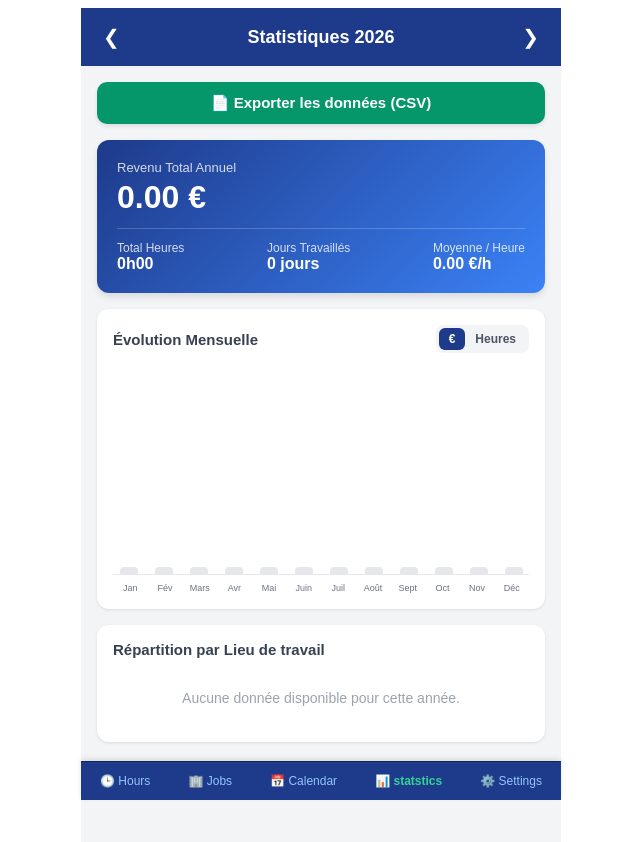
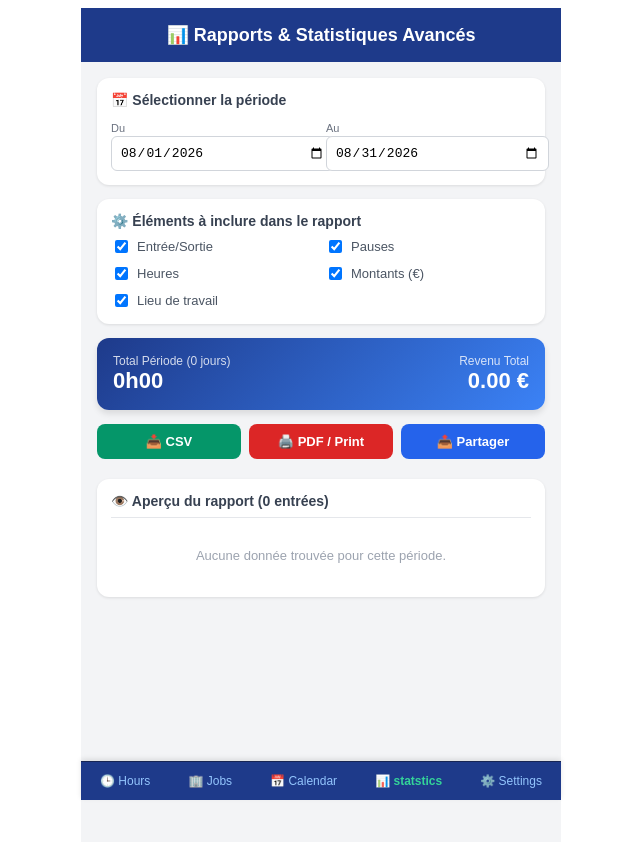
Before and after one commit to NminaN85/Monshift, a Next.js app: page /stats in a window 1280 px wide. Shown: the top 842 px of the page, without its empty margins (319-959 px from the left). Built offline with nearby package versions, Linux system fonts and the light colour scheme.

Commit message:
Implement report filtering options
Added filtering options for report generation including date range and data inclusion settings.

```diff
--- a/src/app/stats/page.tsx
+++ b/src/app/stats/page.tsx
@@ -19,61 +19,19 @@ interface DayRecord {
 }
 interface Job { id: string; name: string; rate: number; color: string; }
 
-const monthsData: Record<string, string[]> = {
-  fr: ["Jan", "Fév", "Mars", "Avr", "Mai", "Juin", "Juil", "Août", "Sept", "Oct", "Nov", "Déc"],
-  en: ["Jan", "Feb", "Mar", "Apr", "May", "Jun", "Jul", "Aug", "Sep", "Oct", "Nov", "Dec"],
-  ar: ["يناير", "فبراير", "مارس", "أبريل", "مايو", "يونيو", "يوليو", "أغسطس", "سبتمبر", "أكتوبر", "نوفمبر", "ديسمبر"]
-};
-
-const texts: Record<string, any> = {
-  fr: {
-    statsTitle: "Statistiques",
-    totalYear: "Revenu Total Annuel",
-    totalHours: "Total Heures",
-    workedDays: "Jours Travaillés",
-    avgRate: "Moyenne / Heure",
-    monthlyEvolution: "Évolution Mensuelle",
-    jobBreakdown: "Répartition par Lieu de travail",
-    noData: "Aucune donnée disponible pour cette année.",
-    hoursLabel: "Heures",
-    daysUnit: "jours",
-    exportBtn: "📄 Exporter les données (CSV)"
-  },
-  en: {
-    statsTitle: "Statistics",
-    totalYear: "Total Annual Revenue",
-    totalHours: "Total Hours",
-    workedDays: "Worked Days",
-    avgRate: "Average / Hour",
-    monthlyEvolution: "Monthly Evolution",
-    jobBreakdown: "Job Breakdown",
-    noData: "No data available for this year.",
-    hoursLabel: "Hours",
-    daysUnit: "days",
-    exportBtn: "📄 Export Data (CSV)"
-  },
-  ar: {
-    statsTitle: "الإحصائيات",
-    totalYear: "إجمالي الدخل السنوي",
-    totalHours: "إجمالي الساعات",
-    workedDays: "الأيام المكتملة",
-    avgRate: "المتوسط / الساعة",
-    monthlyEvolution: "التطور الشهري",
-    jobBreakdown: "التوزيع حسب أماكن العمل",
-    noData: "لا توجد بيانات متاحة لهذا العام.",
-    hoursLabel: "ساعات",
-    daysUnit: "أيام",
-    exportBtn: "📄 تصدير البيانات (CSV)"
-  }
-};
-
 export default function StatsPage() {
   const [lang, setLang] = useState("fr");
-  const [currentYear, setCurrentYear] = useState(2026);
   const [history, setHistory] = useState<Record<string, DayRecord>>({});
   const [jobs, setJobs] = useState<Job[]>([]);
-  const [chartType, setChartType] = useState<"amount" | "hours">("amount");
-  const [activeTooltip, setActiveTooltip] = useState<number | null>(null);
+
+  // خيارات فلترة التقرير
+  const [startDate, setStartDate] = useState("");
+  const [endDate, setEndDate] = useState("");
+  const [includeTime, setIncludeTime] = useState(true);
+  const [includeBreaks, setIncludeBreaks] = useState(true);
+  const [includeMoney, setIncludeMoney] = useState(true);
+  const [includeHours, setIncludeHours] = useState(true);
+  const [includeJob, setIncludeJob] = useState(true);
 
   useEffect(() => {
     const savedLang = localStorage.getItem("monshift_lang");
@@ -84,10 +42,14 @@ export default function StatsPage() {
 
     const savedJobs = localStorage.getItem("monshift_jobs");
     if (savedJobs) setJobs(JSON.parse(savedJobs));
+
+    // افتراضياً نحدد الشهر الحالي
+    const now = new Date();
+    const firstDay = new Date(now.getFullYear(), now.getMonth(), 1).toISOString().split("T")[0];
+    const lastDay = new Date(now.getFullYear(), now.getMonth() + 1, 0).toISOString().split("T")[0];
+    setStartDate(firstDay);
+    setEndDate(lastDay);
   }, []);
-
-  const t = texts[lang] || texts["fr"];
-  const monthsShort = monthsData[lang] || monthsData["fr"];
 
   const timeToMins = (timeStr: string) => {
     if (!timeStr) return 0;
@@ -133,221 +95,212 @@ export default function StatsPage() {
     return { netMins, amount, job };
   };
 
-  const getMonthlyData = () => {
-    const months = Array(12).fill(0).map(() => ({ mins: 0, amount: 0 }));
-
-    Object.values(history).forEach(day => {
-      const d = new Date(day.date);
-      if (d.getFullYear() === currentYear) {
-        const mIndex = d.getMonth();
-        const metrics = calculateDayMetrics(day);
-        months[mIndex].mins += metrics.netMins;
-        months[mIndex].amount += metrics.amount;
-      }
-    });
-
-    return months;
+  // فلترة السجلات حسب المدة المحددة
+  const getFilteredRecords = () => {
+    return Object.values(history).filter(day => {
+      if (!startDate || !endDate) return true;
+      return day.date >= startDate && day.date <= endDate;
+    }).sort((a, b) => a.date.localeCompare(b.date));
   };
 
-  const monthlyData = getMonthlyData();
-  const maxVal = Math.max(...monthlyData.map(m => chartType === "amount" ? m.amount : m.mins / 60), 10);
+  const filteredRecords = getFilteredRecords();
 
-  const getYearStats = () => {
+  // حساب إجمالي النتائج للفلترة الحالية
+  const getTotalMetrics = () => {
     let totalMins = 0;
     let totalAmount = 0;
-    let totalDays = 0;
-    const jobBreakdown: Record<string, { name: string; color: string; mins: number; amount: number }> = {};
-
-    Object.values(history).forEach(day => {
-      const d = new Date(day.date);
-      if (d.getFullYear() === currentYear) {
-        const metrics = calculateDayMetrics(day);
-        totalMins += metrics.netMins;
-        totalAmount += metrics.amount;
-        totalDays++;
-
-        const jobId = day.jobId || metrics.job?.id || "default";
-        const jobName = metrics.job?.name || "Job";
-        const jobColor = metrics.job?.color || "#3b82f6";
-
-        if (!jobBreakdown[jobId]) {
-          jobBreakdown[jobId] = { name: jobName, color: jobColor, mins: 0, amount: 0 };
-        }
-        jobBreakdown[jobId].mins += metrics.netMins;
-        jobBreakdown[jobId].amount += metrics.amount;
-      }
+    filteredRecords.forEach(day => {
+      const m = calculateDayMetrics(day);
+      totalMins += m.netMins;
+      totalAmount += m.amount;
     });
-
-    const totalHours = totalMins / 60;
-    const avgRate = totalHours > 0 ? totalAmount / totalHours : 0;
-
     return {
-      totalMins,
-      formattedTime: `${Math.floor(totalMins / 60)}h${String(totalMins % 60).padStart(2, "0")}`,
+      totalHours: `${Math.floor(totalMins / 60)}h${String(totalMins % 60).padStart(2, "0")}`,
       totalAmount: totalAmount.toFixed(2),
-      totalDays,
-      avgRate: avgRate.toFixed(2),
-      jobBreakdown: Object.values(jobBreakdown)
+      daysCount: filteredRecords.length
     };
   };
 
-  const stats = getYearStats();
-  const totalJobAmount = stats.jobBreakdown.reduce((acc, j) => acc + j.amount, 0) || 1;
+  const totals = getTotalMetrics();
 
-  // وظيفة تصدير البيانات إلى ملف CSV
+  // تصدير CSV
   const handleExportCSV = () => {
-    const records = Object.values(history).filter(day => new Date(day.date).getFullYear() === currentYear);
-    if (records.length === 0) {
-      alert("Aucune donnée à exporter pour cette année.");
+    if (filteredRecords.length === 0) {
+      alert("Aucune donnée pour cette période.");
       return;
     }
 
-    let csvContent = "data:text/csv;charset=utf-8,Date,Job,Debut,Fin,Heures,Montant (EUR)\n";
+    let headers = ["Date"];
+    if (includeJob) headers.push("Job");
+    if (includeTime) headers.push("Debut", "Fin");
+    if (includeBreaks) headers.push("Pauses");
+    if (includeHours) headers.push("Heures");
+    if (includeMoney) headers.push("Montant (EUR)");
 
-    records.forEach(day => {
+    let csvContent = "data:text/csv;charset=utf-8," + headers.join(",") + "\n";
+
+    filteredRecords.forEach(day => {
       const metrics = calculateDayMetrics(day);
       const hoursStr = `${Math.floor(metrics.netMins / 60)}h${String(metrics.netMins % 60).padStart(2, "0")}`;
-      const row = [
-        day.date,
-        `"${metrics.job.name}"`,
-        day.startTime,
-        day.endTime,
-        hoursStr,
-        metrics.amount.toFixed(2)
-      ].join(",");
+      const breaksStr = day.breaks?.map(b => `${b.startTime}-${b.endTime}(${b.isPaid ? 'Payée' : 'Non payée'})`).join(" | ") || "Aucune";
 
-      csvContent += row + "\r\n";
+      let row = [day.date];
+      if (includeJob) row.push(`"${metrics.job.name}"`);
+      if (includeTime) row.push(day.startTime, day.endTime);
+      if (includeBreaks) row.push(`"${breaksStr}"`);
+      if (includeHours) row.push(hoursStr);
+      if (includeMoney) row.push(metrics.amount.toFixed(2));
+
+      csvContent += row.join(",") + "\r\n";
     });
 
     const encodedUri = encodeURI(csvContent);
     const link = document.createElement("a");
     link.setAttribute("href", encodedUri);
-    link.setAttribute("download", `monshift_report_${currentYear}.csv`);
+    link.setAttribute("download", `monshift_report_${startDate}_to_${endDate}.csv`);
     document.body.appendChild(link);
     link.click();
     document.body.removeChild(link);
   };
 
+  // طباعة / PDF
+  const handlePrintPDF = () => {
+    window.print();
+  };
+
+  // مشاركة عبر واتساب أو البريد
+  const handleShareReport = () => {
+    const reportText = `📊 Rapport MonShift (${startDate} au ${endDate}):\n- Jours: ${totals.daysCount}\n- Total Heures: ${totals.totalHours}\n- Total Montant: ${totals.totalAmount} €`;
+    if (navigator.share) {
+      navigator.share({
+        title: 'MonShift Report',
+        text: reportText,
+      }).catch(() => {});
+    } else {
+      const whatsappUrl = `https://api.whatsapp.com/send?text=${encodeURIComponent(reportText)}`;
+      window.open(whatsappUrl, '_blank');
+    }
+  };
+
   return (
-    <main style={{ maxWidth: "480px", margin: "0 auto", paddingBottom: "90px", fontFamily: "sans-serif", background: "#f3f4f6", minHeight: "100vh", direction: lang === "ar" ? "rtl" : "ltr" }}>
+    <main style={{ maxWidth: "480px", margin: "0 auto", paddingBottom: "100px", fontFamily: "sans-serif", background: "#f3f4f6", minHeight: "100vh" }}>
 
-      <header style={{ background: "#1e3a8a", color: "white", padding: "16px", display: "flex", justifyContent: "space-between", alignItems: "center" }}>
-        <button onClick={() => setCurrentYear(currentYear - 1)} style={{ background: "transparent", border: "none", color: "white", fontSize: "20px", cursor: "pointer" }}>❮</button>
-        <div style={{ fontSize: "18px", fontWeight: "bold" }}>{t.statsTitle} {currentYear}</div>
-        <button onClick={() => setCurrentYear(currentYear + 1)} style={{ background: "transparent", border: "none", color: "white", fontSize: "20px", cursor: "pointer" }}>❯</button>
+      <header style={{ background: "#1e3a8a", color: "white", padding: "16px", textAlign: "center", fontSize: "18px", fontWeight: "bold" }}>
+        📊 Rapports & Statistiques Avancés
       </header>
 
       <div style={{ padding: "16px" }}>
 
-        {/* زر التصدير (Export) */}
-        <button
-          onClick={handleExportCSV}
-          style={{ width: "100%", background: "#059669", color: "white", border: "none", padding: "12px", borderRadius: "10px", fontSize: "15px", fontWeight: "bold", cursor: "pointer", marginBottom: "16px", boxShadow: "0 2px 4px rgba(0,0,0,0.1)" }}
-        >
-          {t.exportBtn}
-        </button>
-
-        <div style={{ background: "linear-gradient(135deg, #1e3a8a 0%, #3b82f6 100%)", color: "white", padding: "20px", borderRadius: "12px", marginBottom: "16px", boxShadow: "0 4px 6px rgba(0,0,0,0.1)" }}>
-          <div style={{ fontSize: "13px", opacity: 0.8, marginBottom: "4px" }}>{t.totalYear}</div>
-          <div style={{ fontSize: "32px", fontWeight: "bold", marginBottom: "12px" }}>{stats.totalAmount} €</div>
-
-          <div style={{ display: "flex", justifyContent: "space-between", borderTop: "1px solid rgba(255,255,255,0.2)", paddingTop: "12px" }}>
-            <div>
-              <div style={{ fontSize: "12px", opacity: 0.8 }}>{t.totalHours}</div>
-              <div style={{ fontSize: "16px", fontWeight: "bold" }}>{stats.formattedTime}</div>
+        {/* صندوق تحديد المدة المحددة */}
+        <div style={{ background: "white", padding: "14px", borderRadius: "12px", boxShadow: "0 1px 3px rgba(0,0,0,0.1)", marginBottom: "14px" }}>
+          <div style={{ fontWeight: "bold", fontSize: "14px", color: "#374151", marginBottom: "10px" }}>📅 Sélectionner la période</div>
+          <div style={{ display: "flex", gap: "10px" }}>
+            <div style={{ flex: 1 }}>
+              <span style={{ fontSize: "11px", color: "#6b7280" }}>Du</span>
+              <input
+                type="date"
+                value={startDate}
+                onChange={(e) => setStartDate(e.target.value)}
+                style={{ width: "100%", padding: "8px", borderRadius: "6px", border: "1px solid #d1d5db", fontSize: "13px" }}
+              />
             </div>
-            <div>
-              <div style={{ fontSize: "12px", opacity: 0.8 }}>{t.workedDays}</div>
-              <div style={{ fontSize: "16px", fontWeight: "bold" }}>{stats.totalDays} {t.daysUnit}</div>
-            </div>
-            <div>
-              <div style={{ fontSize: "12px", opacity: 0.8 }}>{t.avgRate}</div>
-              <div style={{ fontSize: "16px", fontWeight: "bold" }}>{stats.avgRate} €/h</div>
+            <div style={{ flex: 1 }}>
+              <span style={{ fontSize: "11px", color: "#6b7280" }}>Au</span>
+              <input
+                type="date"
+                value={endDate}
+                onChange={(e) => setEndDate(e.target.value)}
+                style={{ width: "100%", padding: "8px", borderRadius: "6px", border: "1px solid #d1d5db", fontSize: "13px" }}
+              />
             </div>
           </div>
         </div>
 
-        <div style={{ background: "white", padding: "16px", borderRadius: "12px", boxShadow: "0 1px 3px rgba(0,0,0,0.1)", marginBottom: "16px" }}>
-          <div style={{ display: "flex", justifyContent: "space-between", alignItems: "center", marginBottom: "16px" }}>
-            <div style={{ fontWeight: "bold", fontSize: "15px", color: "#374151" }}>{t.monthlyEvolution}</div>
-            <div style={{ display: "flex", background: "#f3f4f6", padding: "3px", borderRadius: "8px" }}>
-              <button
-                onClick={() => setChartType("amount")}
-                style={{ padding: "4px 10px", fontSize: "12px", fontWeight: "bold", border: "none", background: chartType === "amount" ? "#1e3a8a" : "transparent", color: chartType === "amount" ? "white" : "#4b5563", borderRadius: "6px", cursor: "pointer" }}
-              >
-                €
-              </button>
-              <button
-                onClick={() => setChartType("hours")}
-                style={{ padding: "4px 10px", fontSize: "12px", fontWeight: "bold", border: "none", background: chartType === "hours" ? "#1e3a8a" : "transparent", color: chartType === "hours" ? "white" : "#4b5563", borderRadius: "6px", cursor: "pointer" }}
-              >
-                {t.hoursLabel}
-              </button>
-            </div>
-          </div>
-
-          <div style={{ height: "180px", display: "flex", alignItems: "flex-end", justifyContent: "space-between", gap: "4px", paddingTop: "25px", borderBottom: "1px solid #e5e7eb", position: "relative" }}>
-            {monthlyData.map((data, index) => {
-              const val = chartType === "amount" ? data.amount : data.mins / 60;
-              const heightPercent = maxVal > 0 ? (val / maxVal) * 100 : 0;
-              const isSelected = activeTooltip === index;
-
-              return (
-                <div
-                  key={index}
-                  onClick={() => setActiveTooltip(isSelected ? null : index)}
-                  style={{ flex: 1, display: "flex", flexDirection: "column", alignItems: "center", height: "100%", justifyContent: "flex-end", cursor: "pointer", position: "relative" }}
-                >
-                  {isSelected && (
-                    <div style={{ position: "absolute", bottom: `${Math.max(heightPercent, 15)}%`, background: "#1e3a8a", color: "white", padding: "4px 8px", borderRadius: "4px", fontSize: "10px", whiteSpace: "nowrap", zIndex: 10, boxShadow: "0 2px 4px rgba(0,0,0,0.2)" }}>
-                      {monthsShort[index]}: {chartType === "amount" ? `${val.toFixed(2)} €` : `${Math.floor(data.mins / 60)}h${String(data.mins % 60).padStart(2, "0")}`}
-                    </div>
-                  )}
-
-                  <div style={{
-                    width: "100%",
-                    maxWidth: "18px",
-                    height: `${Math.max(heightPercent, 4)}%`,
-                    background: isSelected ? "#2563eb" : val > 0 ? "#3b82f6" : "#e5e7eb",
-                    borderTopLeftRadius: "4px",
-                    borderTopRightRadius: "4px",
-                    transition: "all 0.2s ease"
-                  }}></div>
-                </div>
-              );
-            })}
-          </div>
-
-          <div style={{ display: "flex", justifyContent: "space-between", paddingTop: "8px" }}>
-            {monthsShort.map((m, index) => (
-              <div key={index} style={{ flex: 1, textAlign: "center", fontSize: "9px", color: activeTooltip === index ? "#1e3a8a" : "#6b7280", fontWeight: activeTooltip === index ? "bold" : "normal" }}>
-                {m}
-              </div>
-            ))}
+        {/* خيارات الفلترة والمحتوى المطلوب في التقرير */}
+        <div style={{ background: "white", padding: "14px", borderRadius: "12px", boxShadow: "0 1px 3px rgba(0,0,0,0.1)", marginBottom: "14px" }}>
+          <div style={{ fontWeight: "bold", fontSize: "14px", color: "#374151", marginBottom: "8px" }}>⚙️ Éléments à inclure dans le rapport</div>
+          <div style={{ display: "grid", gridTemplateColumns: "1fr 1fr", gap: "8px", fontSize: "13px", color: "#4b5563" }}>
+            <label style={{ display: "flex", alignItems: "center", gap: "6px", cursor: "pointer" }}>
+              <input type="checkbox" checked={includeTime} onChange={(e) => setIncludeTime(e.target.checked)} /> Entrée/Sortie
+            </label>
+            <label style={{ display: "flex", alignItems: "center", gap: "6px", cursor: "pointer" }}>
+              <input type="checkbox" checked={includeBreaks} onChange={(e) => setIncludeBreaks(e.target.checked)} /> Pauses
+            </label>
+            <label style={{ display: "flex", alignItems: "center", gap: "6px", cursor: "pointer" }}>
+              <input type="checkbox" checked={includeHours} onChange={(e) => setIncludeHours(e.target.checked)} /> Heures
+            </label>
+            <label style={{ display: "flex", alignItems: "center", gap: "6px", cursor: "pointer" }}>
+              <input type="checkbox" checked={includeMoney} onChange={(e) => setIncludeMoney(e.target.checked)} /> Montants (€)
+            </label>
+            <label style={{ display: "flex", alignItems: "center", gap: "6px", cursor: "pointer" }}>
+              <input type="checkbox" checked={includeJob} onChange={(e) => setIncludeJob(e.target.checked)} /> Lieu de travail
+            </label>
           </div>
         </div>
 
-        <div style={{ background: "white", padding: "16px", borderRadius: "12px", boxShadow: "0 1px 3px rgba(0,0,0,0.1)", marginBottom: "16px" }}>
-          <div style={{ fontWeight: "bold", fontSize: "15px", color: "#374151", marginBottom: "12px" }}>{t.jobBreakdown}</div>
+        {/* ملخص النتائج للفترة */}
+        <div style={{ background: "linear-gradient(135deg, #1e3a8a 0%, #3b82f6 100%)", color: "white", padding: "16px", borderRadius: "12px", marginBottom: "14px", display: "flex", justifyContent: "space-between", alignItems: "center", boxShadow: "0 4px 6px rgba(0,0,0,0.1)" }}>
+          <div>
+            <div style={{ fontSize: "12px", opacity: 0.8 }}>Total Période ({totals.daysCount} jours)</div>
+            <div style={{ fontSize: "22px", fontWeight: "bold" }}>{totals.totalHours}</div>
+          </div>
+          <div style={{ textAlign: "right" }}>
+            <div style={{ fontSize: "12px", opacity: 0.8 }}>Revenu Total</div>
+            <div style={{ fontSize: "22px", fontWeight: "bold" }}>{totals.totalAmount} €</div>
+          </div>
+        </div>
 
-          {stats.jobBreakdown.length === 0 ? (
-            <div style={{ color: "#9ca3af", fontSize: "14px", textAlign: "center", padding: "20px" }}>{t.noData}</div>
+        {/* أزرار التصدير والمشاركة */}
+        <div style={{ display: "flex", gap: "8px", marginBottom: "20px" }}>
+          <button
+            onClick={handleExportCSV}
+            style={{ flex: 1, background: "#059669", color: "white", border: "none", padding: "10px", borderRadius: "8px", fontSize: "13px", fontWeight: "bold", cursor: "pointer" }}
+          >
+            📥 CSV
+          </button>
+          <button
+            onClick={handlePrintPDF}
+            style={{ flex: 1, background: "#dc2626", color: "white", border: "none", padding: "10px", borderRadius: "8px", fontSize: "13px", fontWeight: "bold", cursor: "pointer" }}
+          >
+            🖨️ PDF / Print
+          </button>
+          <button
+            onClick={handleShareReport}
+            style={{ flex: 1, background: "#2563eb", color: "white", border: "none", padding: "10px", borderRadius: "8px", fontSize: "13px", fontWeight: "bold", cursor: "pointer" }}
+          >
+            📤 Partager
+          </button>
+        </div>
+
+        {/* معاينة حية (Live Preview) للتقرير */}
+        <div style={{ background: "white", padding: "14px", borderRadius: "12px", boxShadow: "0 1px 3px rgba(0,0,0,0.1)" }}>
+          <div style={{ fontWeight: "bold", fontSize: "14px", color: "#374151", marginBottom: "10px", borderBottom: "1px solid #e5e7eb", paddingBottom: "8px" }}>
+            👁️ Aperçu du rapport ({filteredRecords.length} entrées)
+          </div>
+
+          {filteredRecords.length === 0 ? (
+            <div style={{ color: "#9ca3af", textAlign: "center", padding: "20px", fontSize: "13px" }}>Aucune donnée trouvée pour cette période.</div>
           ) : (
-            stats.jobBreakdown.map((jb, index) => {
-              const percent = (jb.amount / totalJobAmount) * 100;
+            filteredRecords.map((day) => {
+              const metrics = calculateDayMetrics(day);
+              const validBreaks = day.breaks?.filter(b => b.startTime && b.endTime) || [];
+
               return (
-                <div key={index} style={{ marginBottom: "14px", borderBottom: index < stats.jobBreakdown.length - 1 ? "1px solid #e5e7eb" : "none", paddingBottom: index < stats.jobBreakdown.length - 1 ? "10px" : "0" }}>
-                  <div style={{ display: "flex", justifyContent: "space-between", alignItems: "center", marginBottom: "6px" }}>
-                    <div style={{ display: "flex", alignItems: "center", gap: "8px" }}>
-                      <div style={{ width: "12px", height: "12px", borderRadius: "50%", background: jb.color }}></div>
-                      <span style={{ fontWeight: "bold", fontSize: "14px", color: "#1f2937" }}>{jb.name}</span>
-                    </div>
-                    <div style={{ fontWeight: "bold", fontSize: "14px", color: "#0284c7" }}>{jb.amount.toFixed(2)} € ({percent.toFixed(0)}%)</div>
+                <div key={day.date} style={{ borderBottom: "1px solid #f3f4f6", paddingBottom: "8px", marginBottom: "8px", fontSize: "13px" }}>
+                  <div style={{ display: "flex", justifyContent: "space-between", fontWeight: "bold", color: "#1f2937" }}>
+                    <span>📅 {day.date}</span>
+                    {includeMoney && <span style={{ color: "#0284c7" }}>{metrics.amount.toFixed(2)} €</span>}
                   </div>
-                  <div style={{ width: "100%", height: "8px", background: "#f3f4f6", borderRadius: "4px", overflow: "hidden", marginBottom: "4px" }}>
-                    <div style={{ width: `${percent}%`, height: "100%", background: jb.color, borderRadius: "4px", transition: "width 0.3s ease" }}></div>
+                  <div style={{ color: "#6b7280", fontSize: "12px", marginTop: "2px", display: "flex", flexWrap: "wrap", gap: "8px" }}>
+                    {includeJob && <span style={{ color: "#7c3aed", fontWeight: "bold" }}>{metrics.job.name}</span>}
+                    {includeTime && <span>🕒 {day.startTime} - {day.endTime}</span>}
+                    {includeBreaks && validBreaks.length > 0 && (
+                      <span style={{ color: "#d97706" }}>
+                        {validBreaks.map(b => `☕ ${b.startTime}-${b.endTime} (${b.isPaid ? 'Payée' : 'Non'})`).join(" | ")}
+                      </span>
+                    )}
+                    {includeHours && <span style={{ fontWeight: "bold", color: "#374151" }}>⏱️ {metrics.formattedTime}</span>}
                   </div>
-                  <div style={{ fontSize: "11px", color: "#6b7280" }}>{Math.floor(jb.mins / 60)}h{String(jb.mins % 60).padStart(2, "0")} travaillées</div>
                 </div>
               );
             })
```
